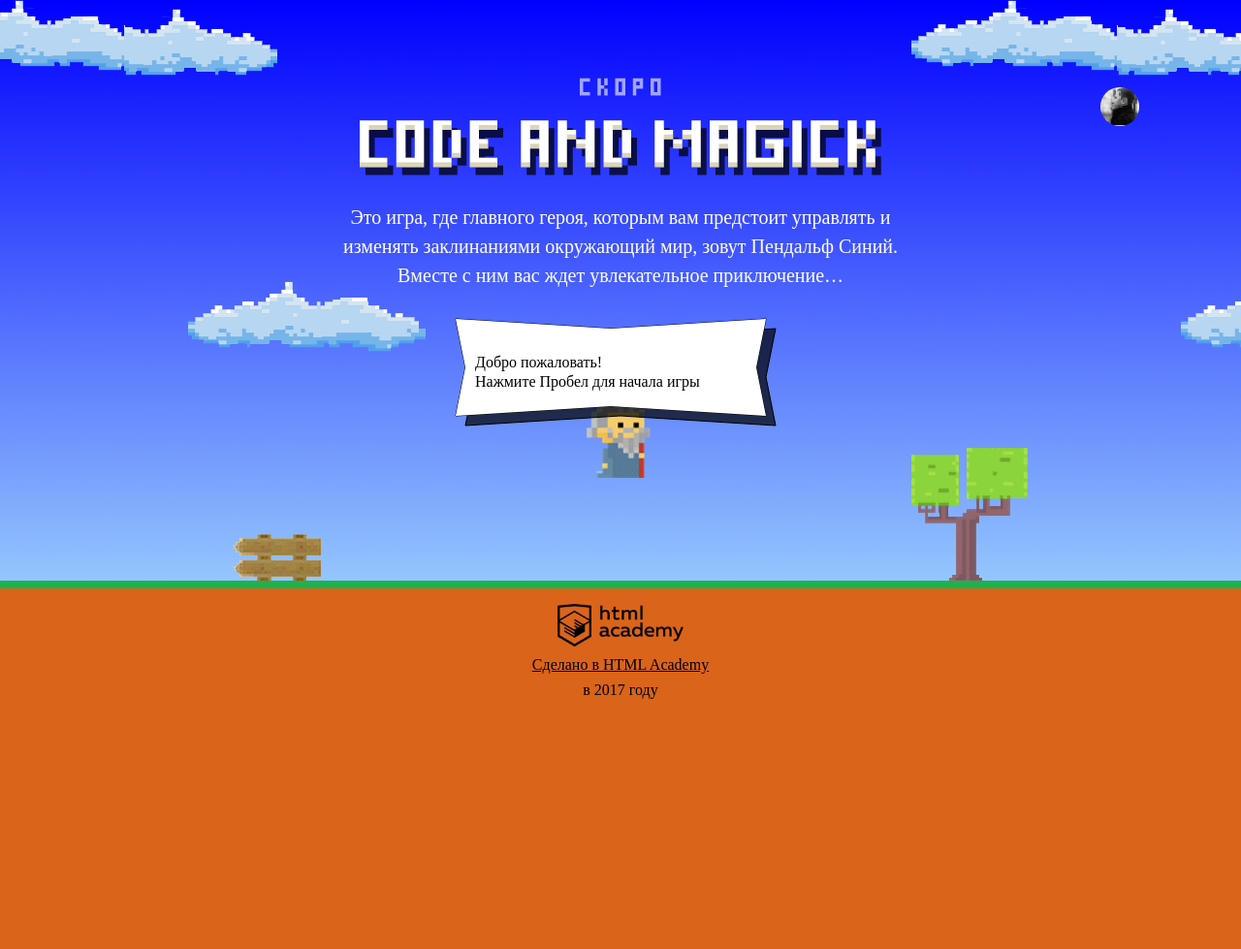
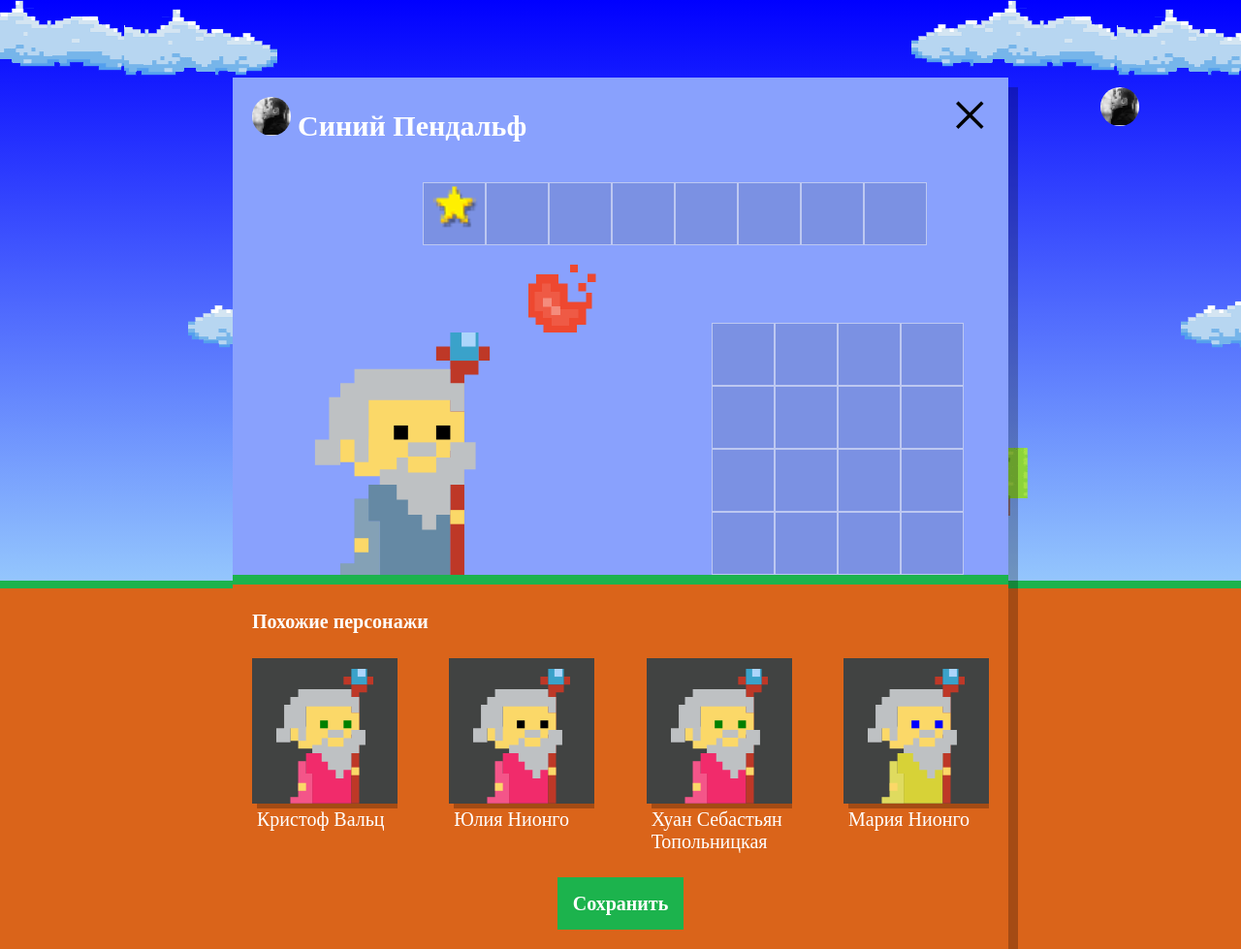
Before and after one commit to andrew-k4/931627-code-and-magick-20, a website: page index.html in a window 1280 px wide. Shown: the whole page at 97% size. Before the commit the page ends 800 px from the top, so only its background shows below. Drawn offline with Linux system fonts and the light colour scheme; a web font is replaced by a local one.

Commit message:
Написал функцю генерирующую случайных магов

```diff
--- a/index.html
+++ b/index.html
@@ -205,7 +205,7 @@
   }
 
 </script>
-<script src="js/stat.js"></script>
+<!-- <script src="js/stat.js"></script> -->
 <script src="js/setup.js"></script>
 <script src="js/game.js"></script>
 
--- a/js/setup.js
+++ b/js/setup.js
@@ -0,0 +1,97 @@
+'use strict';
+
+var WIZARD_NAMES = [
+  'Иван',
+  'Хуан Себастьян',
+  'Мария',
+  'Кристоф',
+  'Виктор',
+  'Юлия',
+  'Люпита',
+  'Вашингтон'
+];
+var WIZARD_LAST_NAMES = [
+  'да Марья',
+  'Верон',
+  'Мирабелла',
+  'Вальц',
+  'Онопко',
+  'Топольницкая',
+  'Нионго',
+  'Ирвинг'
+];
+
+var COAT_COLORS = [
+  'rgb(101, 137, 164)',
+  'rgb(241, 43, 107)',
+  'rgb(146, 100, 161)',
+  'rgb(56, 159, 117)',
+  'rgb(215, 210, 55)',
+  'rgb(0, 0, 0)'
+];
+var EYES_COLORS = [
+  'black',
+  'red',
+  'blue',
+  'yellow',
+  'green'
+];
+var userDialog = document.querySelector('.setup');
+userDialog.classList.remove('hidden');
+
+var similarListElement = userDialog.querySelector('.setup-similar-list');
+
+var similarWizardTemplate = document.querySelector('#similar-wizard-template')
+  .content
+  .querySelector('.setup-similar-item');
+
+var generateRandomName = function (name, surname) {
+
+  return name[Math.floor(Math.random() * name.length)] + ' ' + surname[Math.floor(Math.random() * surname.length)];
+};
+
+var getRandomColor = function (color) {
+
+  return color[Math.floor(Math.random() * color.length)];
+};
+
+var wizards = [
+  {
+    name: generateRandomName(WIZARD_NAMES, WIZARD_LAST_NAMES),
+    coatColor: getRandomColor(COAT_COLORS),
+    eyesColor: getRandomColor(EYES_COLORS)
+  },
+  {
+    name: generateRandomName(WIZARD_NAMES, WIZARD_LAST_NAMES),
+    coatColor: getRandomColor(COAT_COLORS),
+    eyesColor: getRandomColor(EYES_COLORS)
+  },
+  {
+    name: generateRandomName(WIZARD_NAMES, WIZARD_LAST_NAMES),
+    coatColor: getRandomColor(COAT_COLORS),
+    eyesColor: getRandomColor(EYES_COLORS)
+  },
+  {
+    name: generateRandomName(WIZARD_NAMES, WIZARD_LAST_NAMES),
+    coatColor: getRandomColor(COAT_COLORS),
+    eyesColor: getRandomColor(EYES_COLORS)
+  }
+];
+
+var renderWizard = function (wizard) {
+  var wizardElement = similarWizardTemplate.cloneNode(true);
+
+  wizardElement.querySelector('.setup-similar-label').textContent = wizard.name;
+  wizardElement.querySelector('.wizard-coat').style.fill = wizard.coatColor;
+  wizardElement.querySelector('.wizard-eyes').style.fill = wizard.eyesColor;
+
+  return wizardElement;
+};
+
+var fragment = document.createDocumentFragment();
+for (var i = 0; i < wizards.length; i++) {
+  fragment.appendChild(renderWizard(wizards[i]));
+}
+similarListElement.appendChild(fragment);
+
+userDialog.querySelector('.setup-similar').classList.remove('hidden');
```
